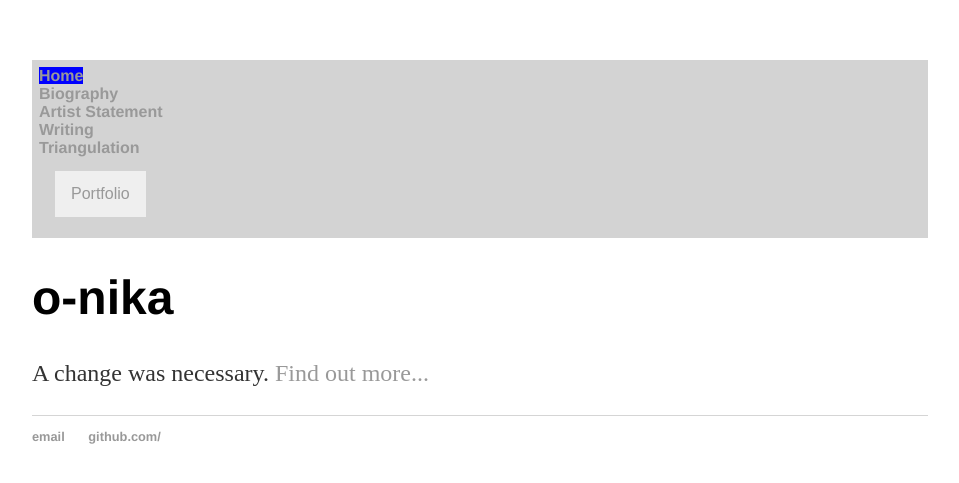
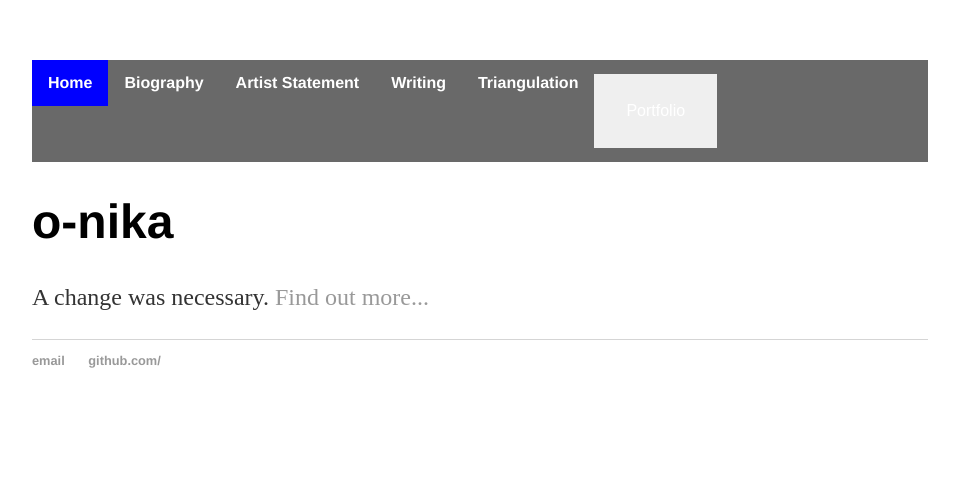
Before and after one commit to nikaroxanne/nikaroxanne.github.io, a Jekyll site: the page built from index.html, in a window 1280 px wide. Shown: the top 483 px of the page, without its empty margins (160-1119 px from the left). Built offline with Jekyll 4.4.1, drawn with Linux system fonts in a browser that asks for light colours.

Commit message:
fixed issues with formatting on nav bar

```diff
--- a/_includes/nav.html
+++ b/_includes/nav.html
@@ -1,29 +1,21 @@
 <nav>
-	<div class= "nav-container">
-		<ul>
+	<div class="nav-container">
 		{% for item in site.data.nav %}
 			{% if item.subfolderitems != null %}
-					<div class = "dropdown">
-					<button onclick= "clickFunc()" class = "dropbtn">
-						<li>
+				<div class="dropdown">
+					<button onclick= "clickFunc()" class="dropbtn">
 						<a href= "{{site.url}}{{ item.url }}"  class="{% if item.url == page.url %}active{% endif %}"> {{ item.title }}</a>
-						</li>
 					</button>
-						<div class = "dropdown-content" id = "myDropdown">
+					<div id="myDropdown" class="dropdown-content">
 						{% for entry in item.subfolderitems %}
-							<li>
 								<a href= "{{site.url}}{{item.url}}{{entry.url}}"> {{ entry.title}}</a>
-							</li>
 						{% endfor %}
 					</div>
 				</div>
 			{% else %}
-					<li>
 					<a href = "{{site.url}}{{item.url}}" class="{% if item.url == page.url %}active{% endif %}">{{item.title}}</a>
-					</li>
 			{% endif %}
 		{% endfor %}
-		</ul>
 	</div>
 </nav>
 
@@ -33,7 +25,7 @@
 		}
 
 		window.onclick = function(e){
-			if(!e.target.matches('.dropbtn.')) {
+			if(!e.target.matches('.dropbtn')) {
 				var dropdowns = document.getElementsByClassName("dropdown-content");
 				var i;
 				for (i=0; i < dropdowns.length; i++) {
--- a/css/main.css
+++ b/css/main.css
@@ -3,33 +3,30 @@ body {
     width: 70%;
 }
 
-nav {
+.nav-container {
 	overflow: hidden;
     	font-family:'Helvetica', 'Arial', 'Sans-Serif';
 	font-weight: bold;
-	background-color: #D3D3D3;
+	background-color: #696969;
 }
 
-nav ul {
-	list-style-type: none;
-	margin: 2px;
-	padding: 5px;
-}
-
-nav li {
-	display block;
-}
-
-nav a,{
-	display: block;
-	color: black;
+.nav-container a {
+	float: left;
+	font-size: 16px;
+	color: white;
 	text-align: center;
 	padding: 14px 16px;
 	text-decoration: none;
 }
 
-li:hover, .dropdown:hover .dropbtn {
-	background-color: light purple;
+
+.dropdown a {
+	float:left;
+	font-size: 16px;
+	color: white;
+	text-align: center;
+	padding: 14px 16px;
+	text-decoration: none;
 }
 
 .dropdown, .dropbtn {
@@ -37,19 +34,20 @@ li:hover, .dropdown:hover .dropbtn {
 	font-size: 16px;
 	border: none;
 	outline: none;
-	color: grey;
+	color: white;
 	padding: 14px 16px;
-	display: inline-block;
+	display: inherit;
 }
 
-.active {
-	background-color: blue;
+.nav-container a:hover, .dropdown:hover .dropbtn {
+	background-color: #E6E6FA;
 }
 
 .dropdown-content {
 	display: none;
-	position: absolute;
+	position: relative;
 	background-color: #f9f9f9;
+	min-width: 160px;
 	box-shadow: 0px 8px 16px 0px rgba(0,0,0, 0.2);
 	z-index: 1;
 }
@@ -60,10 +58,15 @@ li:hover, .dropdown:hover .dropbtn {
 	padding: 12px 16px;
 	text-decoration: none;
 	display: block;
+	text-align: left;
 }
 
 .dropdown-content a:hover {
 	background-color: #f1f1f1;
+}
+
+.active {
+	background-color: blue;
 }
 
 .show {
@@ -125,7 +128,7 @@ ul.posts li {
 }
 
 img {
-	width: 50%;
-	height: 50%;
+	width: 75%;
+	height: 75%;
 	position: relative;
 }
```
Lines whose indentation alone changed are shown as unchanged.
